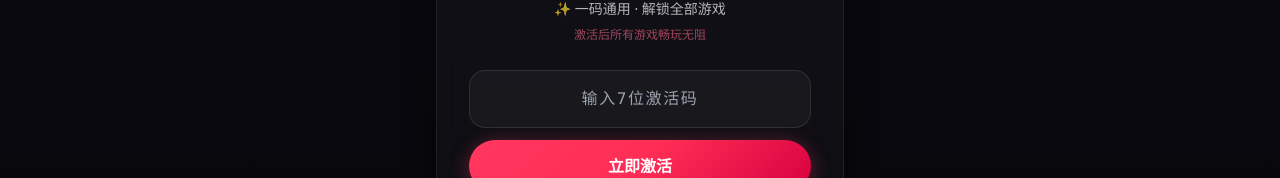
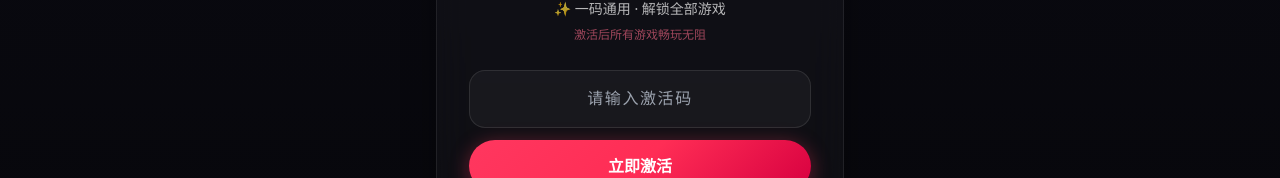
Before and after one commit to cnmgames/game, a Next.js app: page /activate in a window 1280 px wide. Shown: the part 302-480 px from the top of the page. Built offline with nearby package versions, Linux system fonts and the light colour scheme.

Commit message:
Update page.tsx

```diff
--- a/app/activate/page.tsx
+++ b/app/activate/page.tsx
@@ -14,7 +14,7 @@ export default function ActivatePage() {
       return;
     }
     setResult({ success: false, message: "验证中..." });
-    const res = await activateCode(code);
+    const res = await activateCode(code.replace(/-/g, ""));
     setResult(res);
     if (res.success) {
       setActivation(checkActivation());
@@ -87,10 +87,14 @@ export default function ActivatePage() {
           <input
             type="text"
             value={code}
-            onChange={(e) => setCode(e.target.value.toUpperCase())}
+            onChange={(e) => {
+              const raw = e.target.value.toUpperCase().replace(/[^A-Z0-9]/g, "").slice(0, 16);
+              const formatted = raw.match(/.{1,4}/g)?.join("-") || "";
+              setCode(formatted);
+            }}
             onKeyDown={(e) => e.key === "Enter" && handleActivate()}
-            placeholder="输入7位激活码"
-            maxLength={7}
+            placeholder="请输入激活码"
+            maxLength={19}
             className="w-full mb-3 rounded-2xl px-4 py-3.5 text-center text-lg font-mono tracking-widest text-white outline-none transition"
             style={{
               background: 'rgba(255,255,255,0.04)',
```
